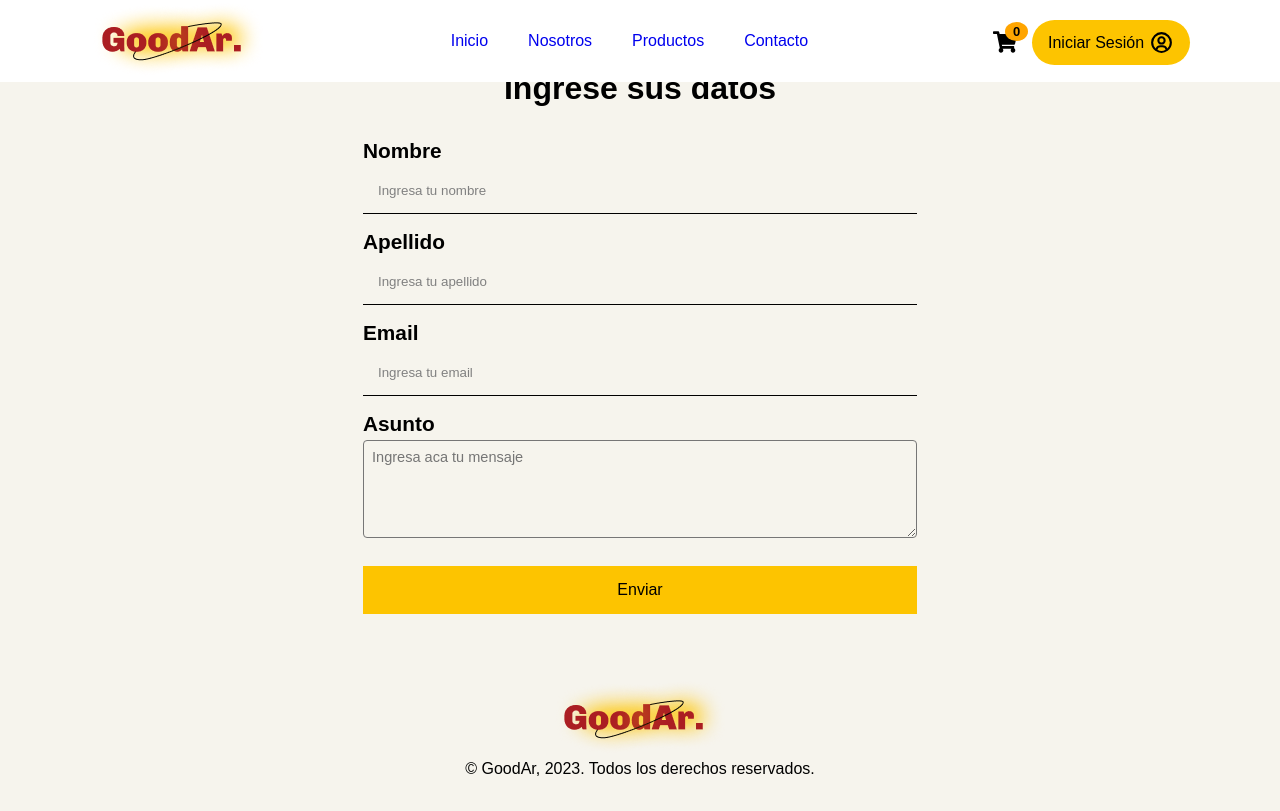
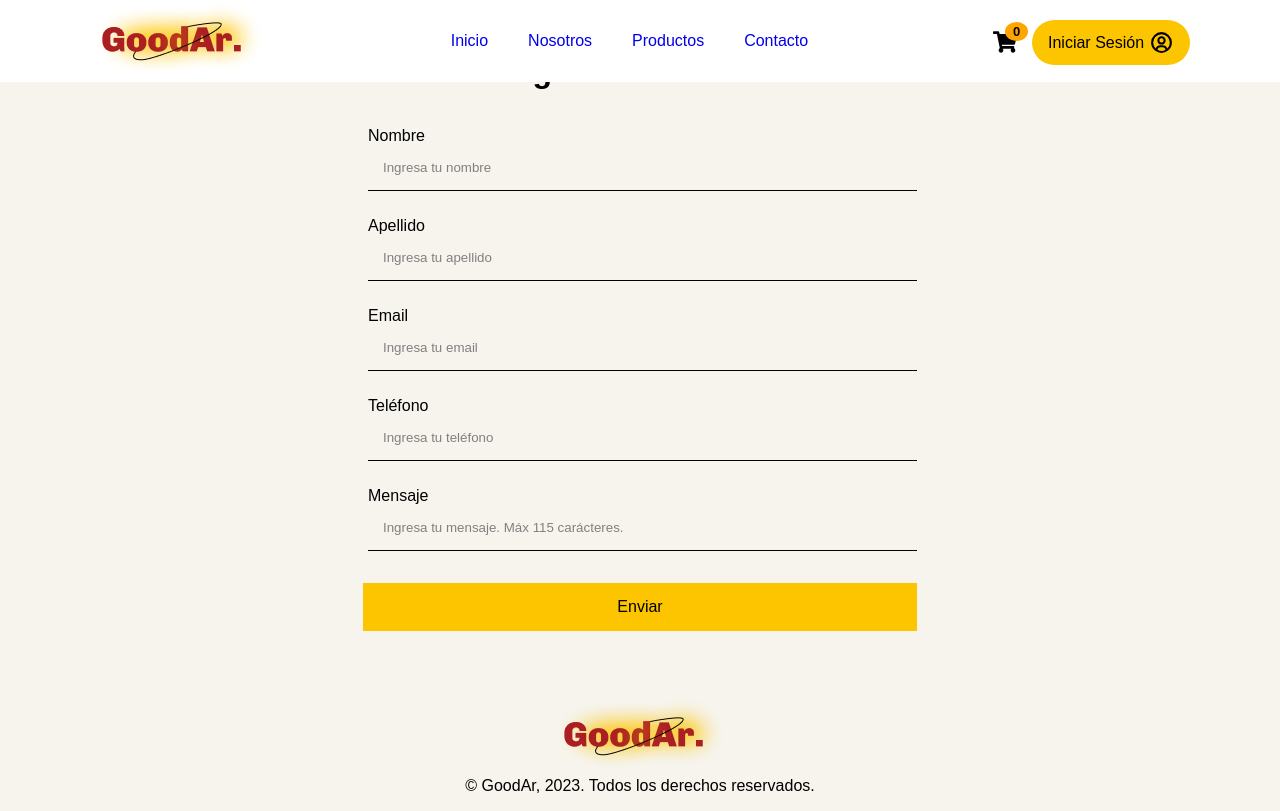
Before and after one commit to RonaldS06/Landing-React, a React (Vite) app: page /Contacto in a window 1280 px wide. Built offline with nearby package versions, Linux system fonts and the light colour scheme.

Commit message:
Integrador Final

```diff
--- a/package.json
+++ b/package.json
@@ -11,6 +11,7 @@
   },
   "dependencies": {
     "@reduxjs/toolkit": "^2.0.1",
+    "formik": "^2.4.5",
     "framer-motion": "^10.16.4",
     "react": "^18.2.0",
     "react-dom": "^18.2.0",
@@ -18,7 +19,8 @@
     "react-redux": "^9.0.2",
     "react-router-dom": "^6.19.0",
     "redux": "^5.0.0",
-    "styled-components": "^6.1.0"
+    "styled-components": "^6.1.0",
+    "yup": "^1.3.3"
   },
   "devDependencies": {
     "@types/react": "^18.2.15",
--- a/src/Pages/Contacto/Contacto.jsx
+++ b/src/Pages/Contacto/Contacto.jsx
@@ -1,20 +1,75 @@
-import React from "react";
+//Contacto.jsx
+import React, { useState } from "react";
 import Navbar from "../../components/Navbar/Navbar";
 import {
-  Button,
   ContactoContainerStyled,
-  DatoForm,
   FormContacto,
-  LabelForm,
   TitleContacto,
-  AsuntoForm,
 } from "./ContactoStyles";
 import Footer from "../../components/Footer/Footer";
+import Input from "./Input";
+
+/* Formik & Up*/
+import { useFormik } from "formik";
+import * as Yup from "yup";
+import { Submit } from "./Submit";
+import ModalGral from "../../components/Modal/ModalGral";
+import { BtnAceptar, ContenidoModal } from "../../components/Modal/ModalStyles";
+
+// Validación del celular que debe contener mínimo 10 números
+const phoneRegex = /\d{10}$/;
+
+const validationSchema = Yup.object({
+  name: Yup.string().trim().required("Campo requerido"),
+  surname: Yup.string().trim().required("Campo requerido"),
+  email: Yup.string()
+    .email("Correo electrónico inválido")
+    .required("Campo requerido"),
+  cellphone: Yup.string()
+    .matches(phoneRegex, "Número de celular inválido")
+    .required("Campo requerido"),
+  message: Yup.string()
+    .max(115, "Máximo de 115 carácteres")
+    .required("Ingresa tu mensaje"),
+});
 
 const Contacto = () => {
-  const handleSubmit = () => {
+  /*   const handleSubmit = () => {
     alert("Muchas Gracias por contactarte, en breve te responderemos");
+  }; */
+  //Modal para mostrar mensaje de enviado
+  const [modalVisible, setModalVisible] = useState(false);
+
+  const isEmpty = (values) => {
+    return Object.values(values).some(
+      (value) => typeof value === "string" && !value.trim().length
+    );
   };
+  //Función para mostrar el modal
+  const mensajeContactoModal = () => {
+    if (isValid && !isEmpty(values)) {
+      setModalVisible(!modalVisible);
+    }
+  };
+
+  // 1er paso es REQUERIRLO
+  const { getFieldProps, handleSubmit, errors, touched, isValid, values } =
+    useFormik({
+      // 2do paso es Settearle los valores iniciales
+      initialValues: {
+        name: "",
+        surname: "",
+        email: "",
+        cellphone: "",
+        message: "",
+      },
+      validationSchema,
+      onSubmit: (values, { resetForm }) => {
+        console.log({ values });
+        resetForm();
+      },
+    });
+
   return (
     <>
       <Navbar />
@@ -22,43 +77,68 @@ const Contacto = () => {
       <ContactoContainerStyled>
         <TitleContacto>Ingrese sus datos</TitleContacto>
         <FormContacto>
-          <DatoForm>
-            <LabelForm>Nombre</LabelForm>
-            <input
+          {/* <DatoForm> */}
+          <Input
+            name="name"
+            label="Nombre"
             type="text"
             placeholder="Ingresa tu nombre"
-              autocomplete="off"
-              name="nombre"
-              required
-            />
-          </DatoForm>
-          <DatoForm>
-            <LabelForm>Apellido</LabelForm>
-            <input
+            isError={touched.name && errors.name}
+            {...getFieldProps("name")}
+          ></Input>
+          <Input
+            name="surname"
+            label="Apellido"
             type="text"
             placeholder="Ingresa tu apellido"
-              autocomplete="off"
-              name="apellido"
-              required
-            />
-          </DatoForm>
-          <DatoForm>
-            <LabelForm>Email</LabelForm>
-            <input
+            isError={touched.surname && errors.surname}
+            {...getFieldProps("surname")}
+          ></Input>
+          <Input
+            name="email"
+            label="Email"
             type="email"
             placeholder="Ingresa tu email"
-              autocomplete="off"
-              name="email"
-              required
-            />
-          </DatoForm>
-          <DatoForm>
-            <LabelForm>Asunto</LabelForm>
-            <AsuntoForm placeholder="Ingresa aca tu mensaje" rows="5" required />
-          </DatoForm>
-
-          <Button onClick={handleSubmit}>Enviar</Button>
+            isError={touched.email && errors.email}
+            {...getFieldProps("email")}
+          ></Input>
+          <Input
+            name="cellphone"
+            label="Teléfono"
+            type="number"
+            placeholder="Ingresa tu teléfono"
+            isError={touched.cellphone && errors.cellphone}
+            {...getFieldProps("cellphone")}
+          ></Input>
+          <Input
+            name="message"
+            label="Mensaje"
+            type="text"
+            placeholder="Ingresa tu mensaje. Máx 115 carácteres."
+            isError={touched.message && errors.message}
+            {...getFieldProps("message")}
+          ></Input>
+          <Submit
+            onSubmit={() => {
+              if (isValid && !isEmpty(values)) {
+                handleSubmit();
+                mensajeContactoModal();
+              } else {
+                console.log("Hay errores en el formulario o campos vacíos");
+              }
+            }}
+          >
+            Enviar
+          </Submit>
         </FormContacto>
+        {/* Modal aparecerá después de enviar el formulario */}
+        <ModalGral estado={modalVisible} cambioEstado={setModalVisible}>
+          {/* Contenido del modal */}
+          <ContenidoModal>
+            <h2>Su mensaje fue enviado</h2>
+            <p>Pronto nos contactaremos con usted.</p>
+          </ContenidoModal>
+        </ModalGral>
         <Footer />
       </ContactoContainerStyled>
     </>
--- a/src/Pages/Contacto/ContactoStyles.js
+++ b/src/Pages/Contacto/ContactoStyles.js
@@ -52,7 +52,7 @@ export const LabelForm = styled.label`
   font-size: 1.3rem;
 `
 
-export const Button = styled.button`
+export const ButtonSubmitStyled = styled.button`
   background-color: #FDC400;
   width: 100%;
   font-size: 1rem;
--- /dev/null
+++ b/src/Pages/Contacto/Input.jsx
@@ -0,0 +1,29 @@
+//Input.jsx
+
+import React from "react";
+
+import {
+  ErrorStyled,
+  InputBoxStyled,
+  InputLabelStyled,
+  InputStyled,
+} from "./InputStyles";
+
+const Input = ({ name, label, type, isError, ...field }) => {
+  return (
+    <InputBoxStyled>
+      <InputLabelStyled htmlFor={label}> {label} </InputLabelStyled>
+      <InputStyled
+        error={isError}
+        name={name}
+        type={type}
+        id={label}
+        {...field}
+      />
+
+      {isError && <ErrorStyled> {isError} </ErrorStyled>}
+    </InputBoxStyled>
+  );
+};
+
+export default Input;
--- /dev/null
+++ b/src/Pages/Contacto/InputStyles.js
@@ -0,0 +1,23 @@
+import styled from "styled-components";
+
+export const InputBoxStyled = styled.div`
+    background-color: transparent;
+    padding: 5px 0 5px 5px;
+    width: 100%;
+`
+
+export const InputLabelStyled = styled.label`
+    font-size: 1rem;
+    display: flex;
+    color: black;
+`
+
+export const InputStyled = styled.input`
+    border: none;
+    border-color: ${({ error }) => (error ? "red" : "green")};
+
+`
+
+export const ErrorStyled = styled.p`
+    color: red;
+`
--- /dev/null
+++ b/src/Pages/Contacto/Submit.jsx
@@ -0,0 +1,18 @@
+//Submit.jsx
+
+import React from "react";
+
+import { ButtonSubmitStyled } from "./ContactoStyles";
+
+export const Submit = ({ onSubmit }) => {
+  const handleSubmit = (e) => {
+    e.preventDefault();
+    onSubmit();
+  };
+
+  return (
+    <ButtonSubmitStyled onClick={(e) => handleSubmit(e)} type="submit">
+      Enviar
+    </ButtonSubmitStyled>
+  );
+};
--- a/src/Pages/Productos/Productos.jsx
+++ b/src/Pages/Productos/Productos.jsx
@@ -11,7 +11,10 @@ import { motion } from "framer-motion";
 import { useDispatch, useSelector } from "react-redux";
 import { setProducts, selectProducts } from "./ProductSlice";
 import { ProductsArray } from "../../data/Products/DataProducts";
-import { agregarProducto } from "../../components/Navbar/CartModal/CarritoSlice";
+import {
+  agregarProducto,
+  cargarCarrito,
+} from "../../components/Navbar/CartModal/CarritoSlice";
 import AgregadoAlCarritoMensaje from "./AgregadoAlCarritoMensaje";
 import PrecioFiltro from "./PrecioFiltro";
 
@@ -73,6 +76,10 @@ const Productos = () => {
   const [filtroPrecio, setFiltroPrecio] = useState("menor");
 
   useEffect(() => {
+    //Cargar carrito al cargar pagina
+    const carritoGuardado = JSON.parse(localStorage.getItem("carrito")) || [];
+    dispatch(cargarCarrito(carritoGuardado));
+
     dispatch(setProducts(ProductsArray));
   }, [dispatch]);
 
--- a/src/Pages/Productos/ProductosStyled.js
+++ b/src/Pages/Productos/ProductosStyled.js
@@ -65,6 +65,10 @@ export const CardProductStyled = styled.div`
     }
     img{
         object-fit: cover;
+        cursor: pointer;
+        transition: all .3s ease-in-out;
+    } img:hover{
+        transform: rotate(-4deg);
     }
 `
 export const ContainerPricePurchaseStyled = styled.div`
--- a/src/components/Navbar/CartModal/CarritoSlice.js
+++ b/src/components/Navbar/CartModal/CarritoSlice.js
@@ -2,8 +2,8 @@
 import { createSlice } from "@reduxjs/toolkit";
 
 const initialState = {
-    productos: [],
-    cantidadTotal: 0,
+    productos: JSON.parse(localStorage.getItem("carrito")) || [],
+    cantidadTotal: parseInt(localStorage.getItem("cantidadTotal")) || 0,
 };
 
 const carritoSlice = createSlice({
@@ -20,6 +20,10 @@ const carritoSlice = createSlice({
                 state.productos.push({ id, title, price, color, image, cantidad });
             }
             state.cantidadTotal += cantidad;
+
+            //Persistir datos en carrito
+            localStorage.setItem("carrito", JSON.stringify(state.productos))
+            localStorage.setItem("cantidadTotal", JSON.stringify(state.cantidadTotal.toString()))
         },
         ajustarCantidadProducto: (state, action) => {
             const { id, nuevaCantidad } = action.payload;
@@ -33,14 +37,29 @@ const carritoSlice = createSlice({
                     productoExistente.cantidad = nuevaCantidad;
                 }
             }
+            //Persistir datos en carrito
+            localStorage.setItem("carrito", JSON.stringify(state.productos))
+            localStorage.setItem("cantidadTotal", JSON.stringify(state.cantidadTotal.toString()))
         },
         limpiarCarrito: (state) => {
             state.productos = [];
             state.cantidadTotal = 0;
+
+            //Borrar carrito
+            localStorage.removeItem("carrito");
+            localStorage.removeItem("cantidadTotal")
+        },
+        cargarCarrito: (state, action) => {
+            state.productos = action.payload;
+            // Actualizar cantidad total
+            state.cantidadTotal = action.payload.reduce((total, producto) => total + producto.cantidad, 0);
+
+            //Persistir cantidad total en el ls
+            localStorage.setItem("cantidadTotal", state.cantidadTotal.toString())
         }
     },
 });
 
-export const { agregarProducto, ajustarCantidadProducto, limpiarCarrito } = carritoSlice.actions;
+export const { agregarProducto, ajustarCantidadProducto, limpiarCarrito, cargarCarrito } = carritoSlice.actions;
 export const selectCarrito = (state) => state.carrito;
 export default carritoSlice.reducer;
```
Also changed, not shown: 1 other file (tests, documents, lock files or other folders). Lines whose indentation alone changed are shown as unchanged.
